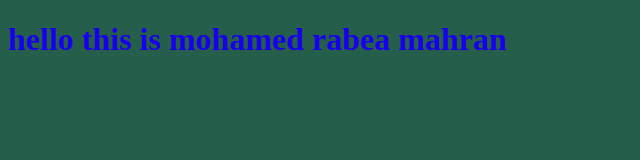
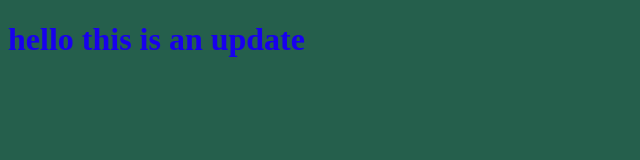
Before and after one commit to mohamedrabea22/myproject, a plain HTML site: page index.html in a window 1280 px wide. Shown: the whole page, without its empty margins (0-640 px from the left). Drawn offline with Linux system fonts and the light colour scheme.

Commit message:
edit in html

```diff
--- a/index.html
+++ b/index.html
@@ -7,7 +7,7 @@
     <title>Document</title>
 </head>
 <body>
-    <h1>hello this is mohamed rabea mahran</h1>
+    <h1>hello this is an update</h1>
     <script src="app.js"></script>
 </body>
 </html>
```
